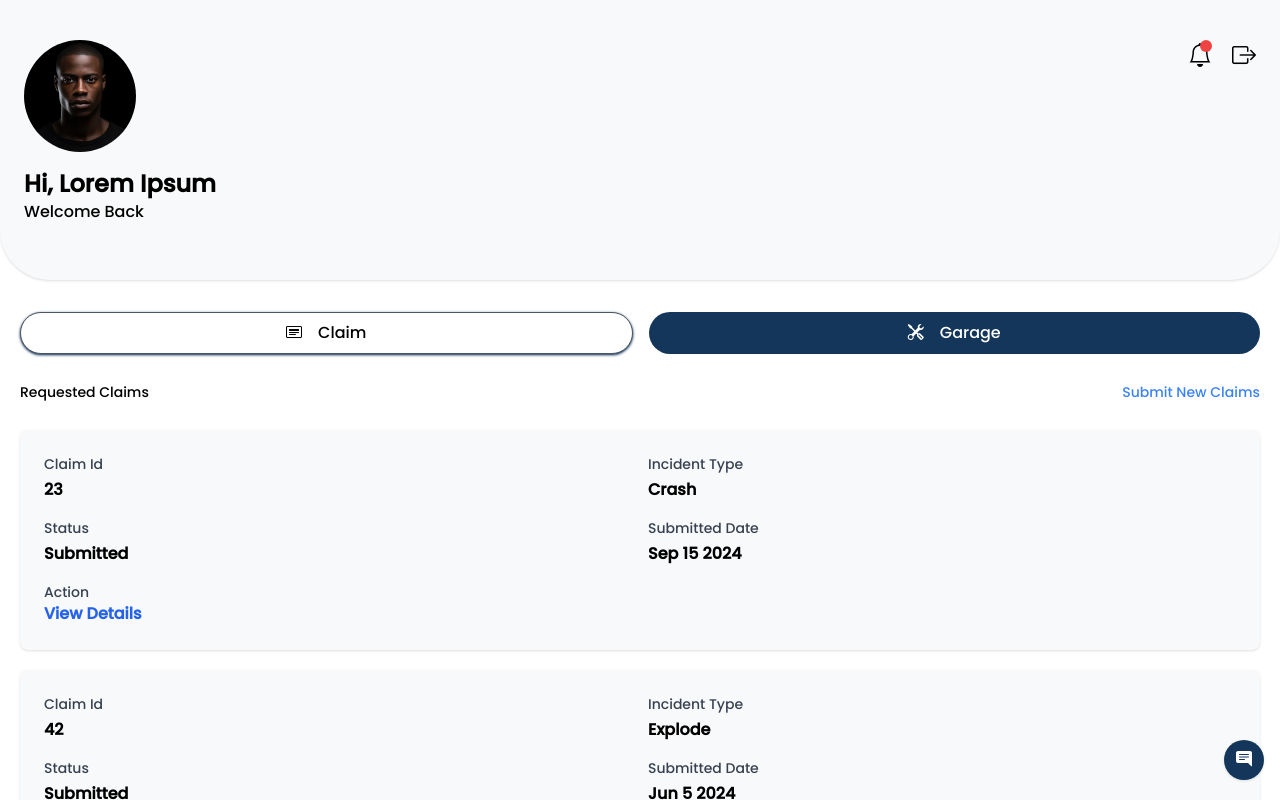
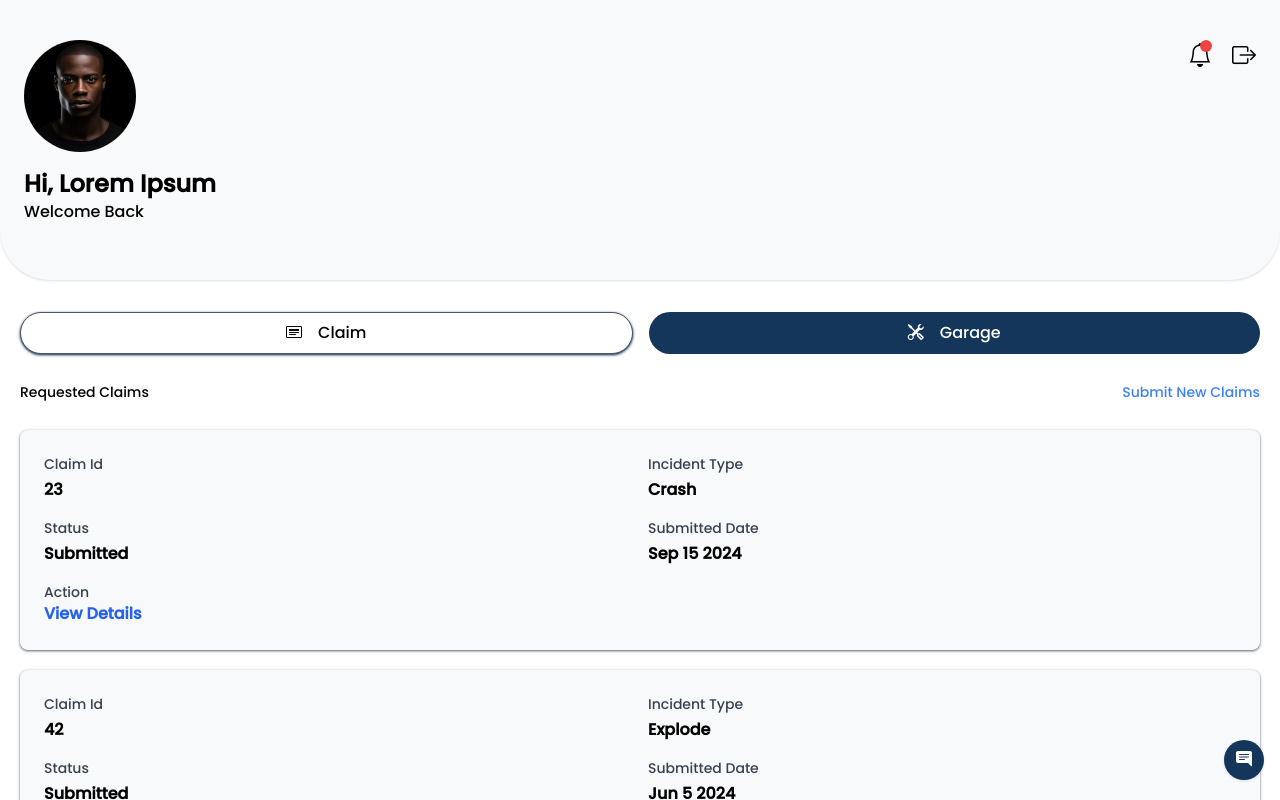
Before and after one commit to kid-us/Claimease, a React (Vite) app: page /driver in a window 1280 px wide. Shown: the top 800 px of the page. Built offline with nearby package versions, Linux system fonts and the light colour scheme; the HTML template or start-up script is replaced by a standard one.

Commit message:
Shadow increased.

```diff
--- a/src/components/Pages/Driver/Claim.tsx
+++ b/src/components/Pages/Driver/Claim.tsx
@@ -43,7 +43,10 @@ const Claim = () => {
       <div className="mt-5">
         {active === "request" &&
           request.map((r) => (
-            <div key={r.id} className="rounded-lg bg-secondary shadow mb-5 p-6">
+            <div
+              key={r.id}
+              className="rounded-lg bg-secondary shadow shadow-gray-500 mb-5 p-6"
+            >
               <div className="grid grid-cols-2 gap-4">
                 <div>
                   <p className="text-sm text-gray-700">Claim Id</p>
--- a/src/components/Pages/Driver/Garage.tsx
+++ b/src/components/Pages/Driver/Garage.tsx
@@ -18,7 +18,7 @@ const Garage = () => {
     <>
       <p className="my-5 text-xl">List of Garages</p>
       {garages.map((g) => (
-        <div className="grid grid-cols-2 shadow bg-secondary mb-4 p-5 rounded-lg">
+        <div className="grid grid-cols-2 shadow shadow-gray-500 bg-secondary mb-4 p-5 rounded-lg">
           <div>
             <img src={g.img} alt="Img" className="w-14" />
           </div>
```
